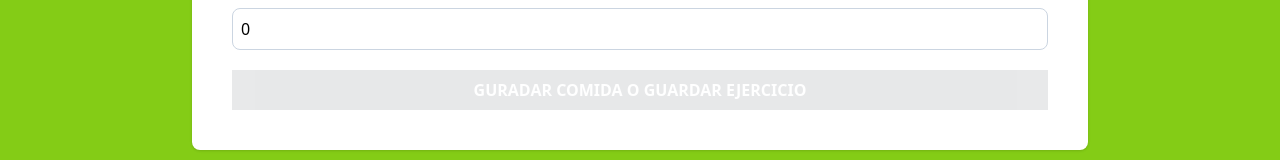
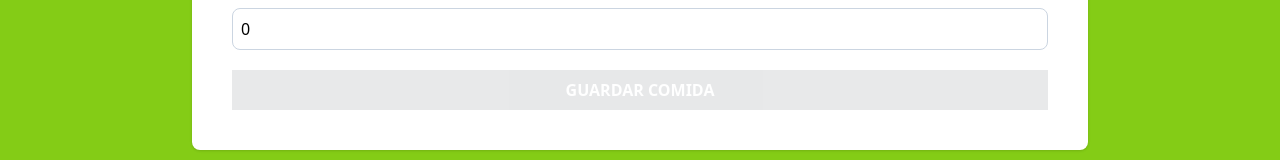
Before and after one commit to IleanaLopez91/ContadorCalorias, a React (Vite) app: page / in a window 1280 px wide. Shown: the part 396-556 px from the top of the page. Built offline with nearby package versions, Linux system fonts and the light colour scheme.

Commit message:
realizando formulario

```diff
--- a/src/components/Form.tsx
+++ b/src/components/Form.tsx
@@ -25,8 +25,17 @@ function Form() {
     const { name, calories } = activity;
     return name.trim() !== "" && calories > 0;
   };
+
+  const handleSubmit = (e: React.FormEvent<HTMLFormElement>) => {
+    e.preventDefault();
+    console.log("submit");
+  };
+
   return (
-    <form className=" space-y-5 bg-white shadow p-10 rounded-lg">
+    <form
+      className=" space-y-5 bg-white shadow p-10 rounded-lg"
+      onSubmit={handleSubmit}
+    >
       <div className=" grid grid-cols-1 gap-3">
         <label htmlFor="category" className=" font-bold">
           Categoria:{" "}
@@ -75,7 +84,7 @@ function Form() {
       <input
         type="submit"
         className=" bg-gray-800 hover:bg-gray-900 w-full p-2 font-bold uppercase text-white cursor-pointer disabled:opacity-10"
-        value="Guradar Comida o Guardar Ejercicio"
+        value={activity.category === 1 ? "Guardar Comida" : "Guardar Ejercicio"}
         disabled={!isValidActivity()}
       />
     </form>
```
